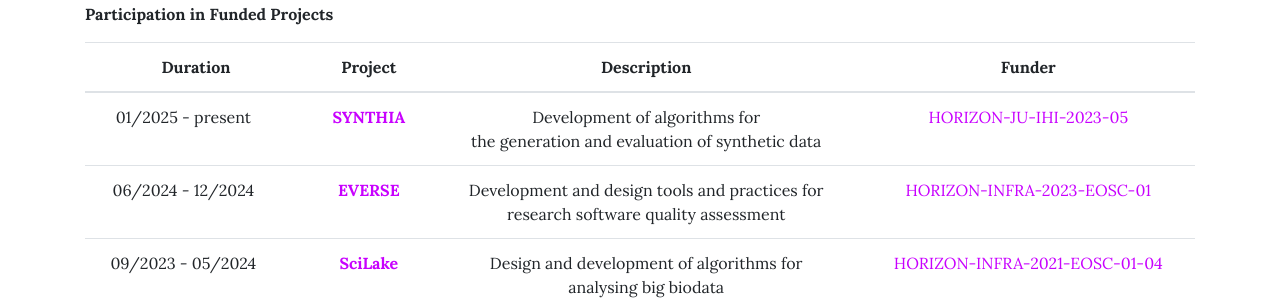
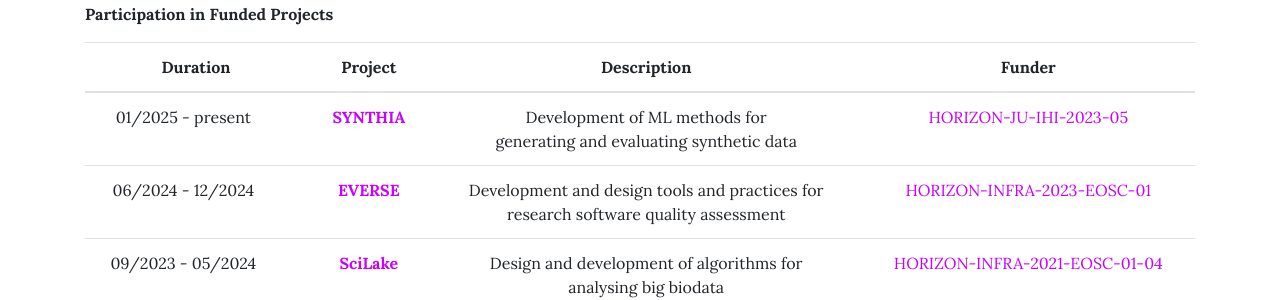
Before and after one commit to sfragkoul/sfragkoul.github.io, a Jekyll site: the page built from pages/CV.md, in a window 1280 px wide and 900 px high, scrolled down 868 px. Shown: the part 153-453 px from the top of the window. Built offline with Jekyll 4.4.1, drawn with Linux system fonts in a browser that asks for light colours.

Commit message:
Update CV.md

```diff
--- a/pages/CV.md
+++ b/pages/CV.md
@@ -41,7 +41,7 @@
 
 | Duration  | Project  | Description   |  Funder |
 |:-:|:-:|:-:|:-:|
-| 01/2025 - present    &nbsp; &nbsp; &nbsp; |  [**SYNTHIA**](https://www.ihi-synthia.eu/) | Development of algorithms for <br/> the generation and evaluation of synthetic data  |  [HORIZON-JU-IHI-2023-05](https://ec.europa.eu/info/funding-tenders/opportunities/portal/screen/myarea/project/101172872/program/43108390/details) |
+| 01/2025 - present    &nbsp; &nbsp; &nbsp; |  [**SYNTHIA**](https://www.ihi-synthia.eu/) | Development of ML methods for <br/> generating and evaluating synthetic data  |  [HORIZON-JU-IHI-2023-05](https://ec.europa.eu/info/funding-tenders/opportunities/portal/screen/myarea/project/101172872/program/43108390/details) |
 | 06/2024 - 12/2024    &nbsp; &nbsp; &nbsp; |  [**EVERSE**](https://everse.software/) | Development and design tools and practices for <br/> research software quality assessment  |  [HORIZON-INFRA-2023-EOSC-01](https://ec.europa.eu/info/funding-tenders/opportunities/portal/screen/opportunities/topic-details/horizon-infra-2023-eosc-01-02) |
 | 09/2023 - 05/2024 &nbsp; &nbsp; &nbsp; |  [**SciLake**](https://scilake.eu/) |  Design and development of algorithms for <br/> analysing big biodata |  [HORIZON-INFRA-2021-EOSC-01-04](https://ec.europa.eu/info/funding-tenders/opportunities/portal/screen/opportunities/topic-details/horizon-infra-2021-eosc-01-04) |
 |  11/2021 - 08/2023 &nbsp; &nbsp; &nbsp; |  [**Gallantries**](https://gallantries.github.io/) |  Design, development and creation of <br/> Bioinformatics educational content |  [Erasmus+](https://ec.europa.eu/programmes/erasmus-plus/node_en) |
```
